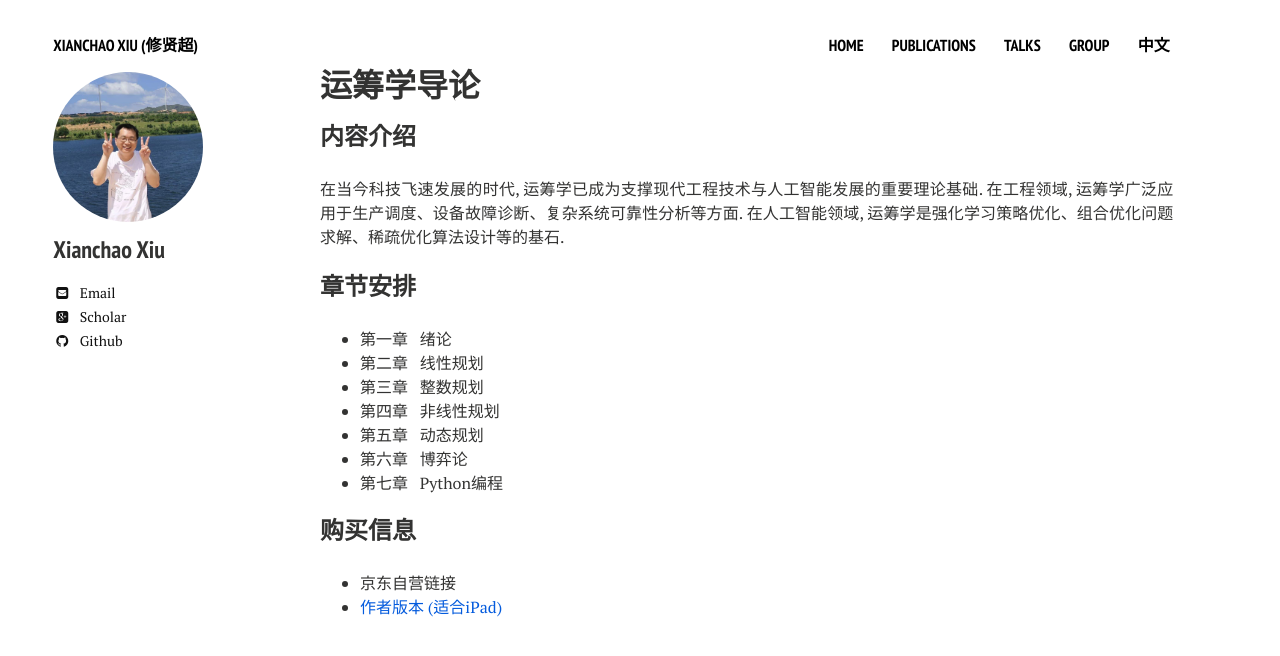
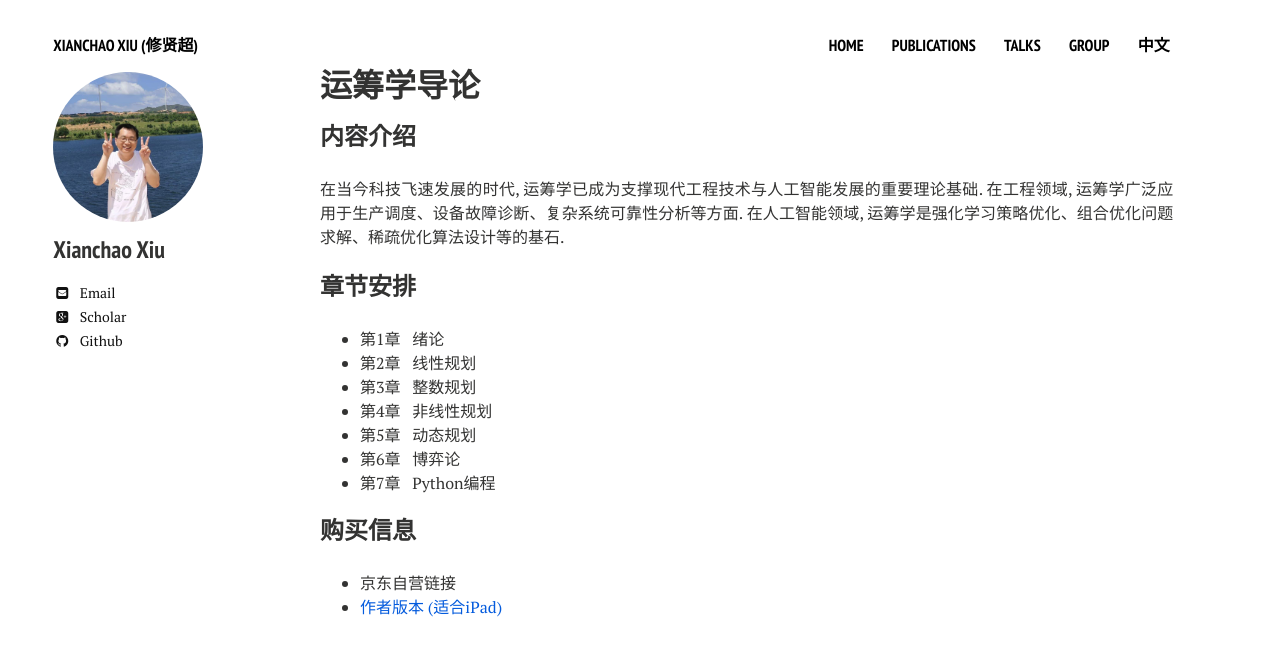
Before and after one commit to xianchaoxiu/xianchaoxiu.github.io, a Jekyll site: the page built from chinese/book/OR/index.md, in a window 1280 px wide. Shown: the top 656 px of the page. Built offline with Jekyll 4.4.1, drawn with Linux system fonts in a browser that asks for light colours; nearby versions of some CDN libraries.

Commit message:
Update index.md

```diff
--- a/chinese/book/OR/index.md
+++ b/chinese/book/OR/index.md
@@ -9,13 +9,13 @@ share: false
 在当今科技飞速发展的时代, 运筹学已成为支撑现代工程技术与人工智能发展的重要理论基础. 在工程领域, 运筹学广泛应用于生产调度、设备故障诊断、复杂系统可靠性分析等方面. 在人工智能领域, 运筹学是强化学习策略优化、组合优化问题求解、稀疏优化算法设计等的基石. <br>
 
 ### 章节安排
-* 第一章 &nbsp;  绪论<br>
-* 第二章 &nbsp;  线性规划<br>
-* 第三章 &nbsp;  整数规划<br>
-* 第四章 &nbsp;  非线性规划<br>
-* 第五章 &nbsp;  动态规划<br>
-* 第六章 &nbsp;  博弈论<br>
-* 第七章 &nbsp;  Python编程<br>
+* 第1章 &nbsp;  绪论<br>
+* 第2章 &nbsp;  线性规划<br>
+* 第3章 &nbsp;  整数规划<br>
+* 第4章 &nbsp;  非线性规划<br>
+* 第5章 &nbsp;  动态规划<br>
+* 第6章 &nbsp;  博弈论<br>
+* 第7章 &nbsp;  Python编程<br>
 
 
 ### 购买信息
```
